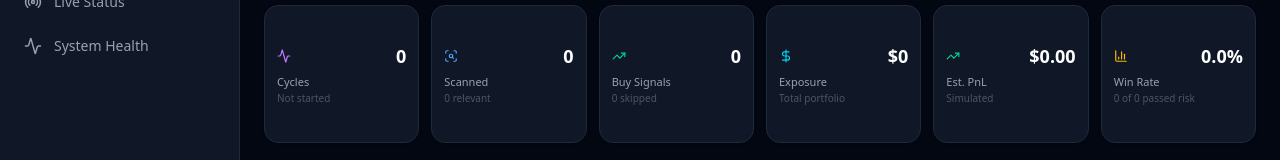
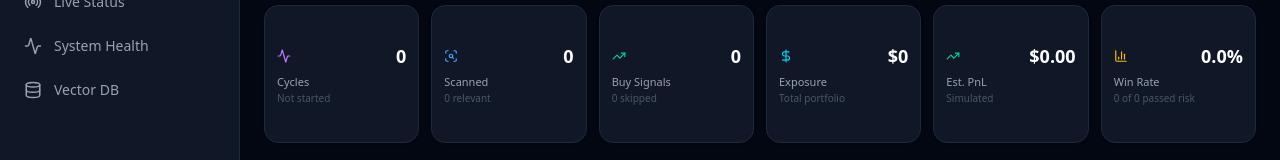
Before and after one commit to kobidkunda/trading_agent, a Next.js app: page / in a window 1280 px wide. Shown: the part 350-510 px from the top of the page. Built offline with nearby package versions, Linux system fonts and the light colour scheme.

Commit message:
feat: add vectorDb page to store, nav, and router

```diff
--- a/src/app/page.tsx
+++ b/src/app/page.tsx
@@ -14,6 +14,7 @@ import {
   Radio,
   Clock,
   FlaskConical,
+  Database,
 } from 'lucide-react';
 import { useTradingStore, type PageView } from '@/store/trading-store';
 import { Button } from '@/components/ui/button';
@@ -33,6 +34,7 @@ import { PromptStudio } from '@/components/trading/PromptStudio';
 import { SystemHealth } from '@/components/trading/SystemHealth';
 import { LiveStatus } from '@/components/trading/LiveStatus';
 import { SimulationLab } from '@/components/trading/SimulationLab';
+import { VectorDB } from '@/components/trading/VectorDB';
 
 interface NavItem {
   id: PageView;
@@ -49,6 +51,7 @@ const NAV_ITEMS: NavItem[] = [
   { id: 'prompts', label: 'Prompt Studio', icon: FileText },
   { id: 'live', label: 'Live Status', icon: Radio },
   { id: 'health', label: 'System Health', icon: Activity },
+  { id: 'vectorDb', label: 'Vector DB', icon: Database },
 ];
 
 function TopBar() {
@@ -282,6 +285,8 @@ function PageContent() {
       return <LiveStatus />;
     case 'health':
       return <SystemHealth />;
+    case 'vectorDb':
+      return <VectorDB />;
     default:
       return <SimulationLab />;
   }
--- a/src/store/trading-store.ts
+++ b/src/store/trading-store.ts
@@ -1,6 +1,6 @@
 import { create } from 'zustand';
 
-export type PageView = 'strategy' | 'credentials' | 'triage' | 'research' | 'prompts' | 'simulation' | 'live' | 'health';
+export type PageView = 'strategy' | 'credentials' | 'triage' | 'research' | 'prompts' | 'simulation' | 'live' | 'health' | 'vectorDb';
 
 interface TradingStore {
   activePage: PageView;
```
